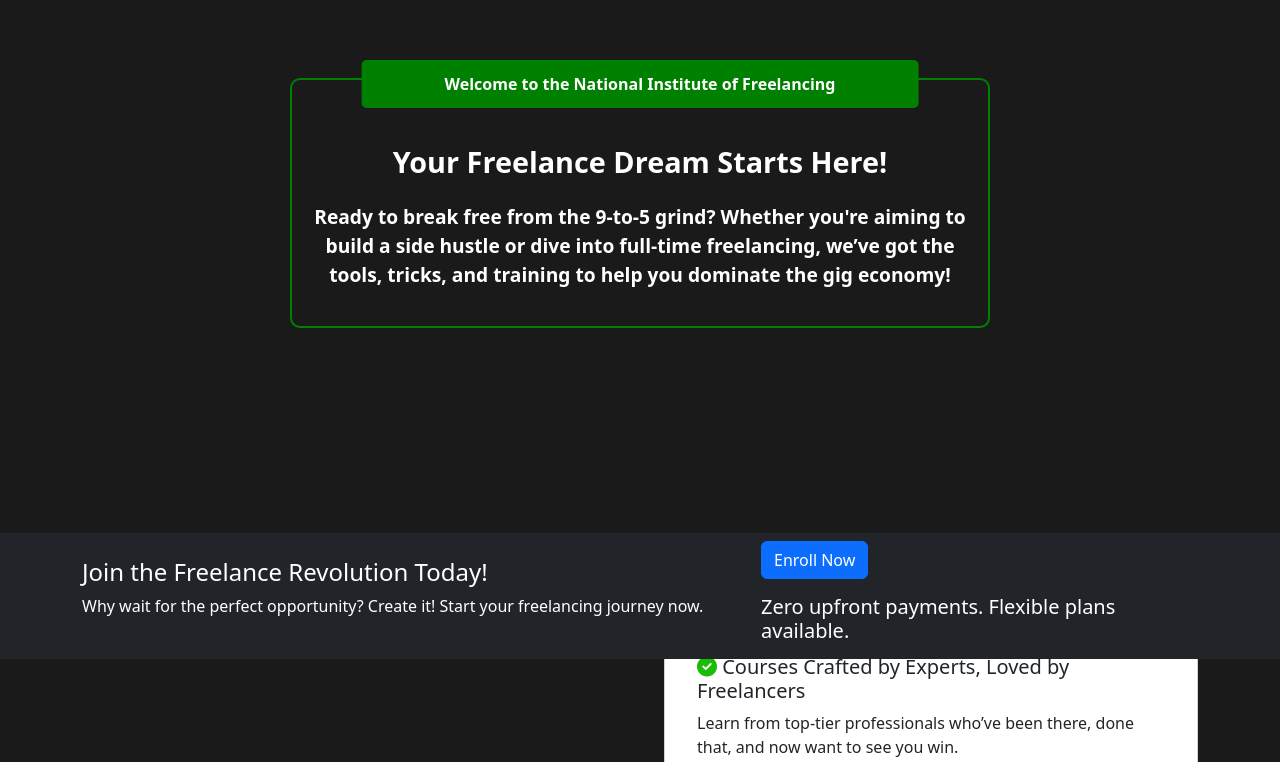
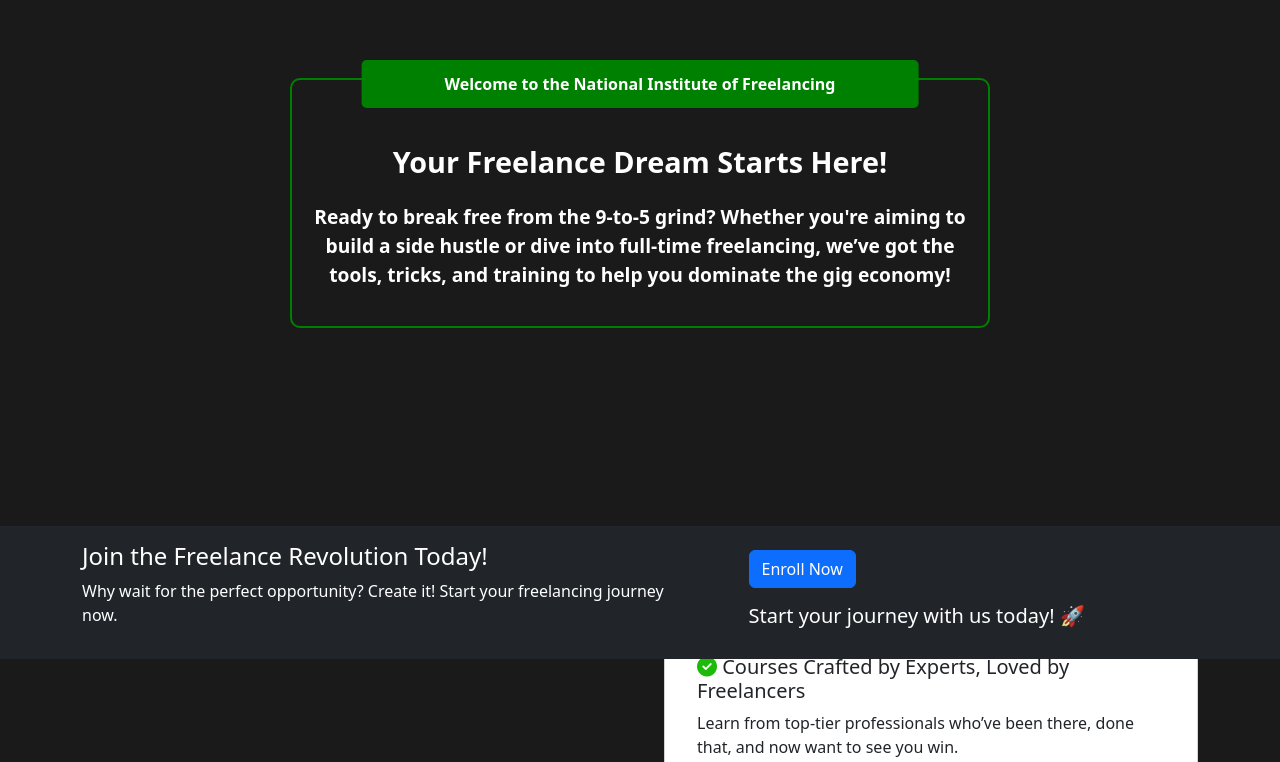
Before and after one commit to Tahahmadd/INF.github.io, a plain HTML site: page index.html in a window 1280 px wide. Shown: the part 141-903 px from the top of the page. Drawn offline with nearby package versions, Linux system fonts and the light colour scheme.

Commit message:
Update index.html

```diff
--- a/index.html
+++ b/index.html
@@ -31,11 +31,11 @@
               freelancing journey now.
             </p>
           </div>
-          <div class="col-md-10 mx-auto col-lg-5 d-flex flex-column justify-content-center align-items-center align-items-lg-start text-center text-lg-start">
+          <div class="col-lg-5 d-flex flex-column justify-content-center align-items-center align-items-lg-start text-center text-lg-start px-0 px-lg-5">
             <button type="button" class="btn btn-primary mb-3" style="width: fit-content;">
               Enroll Now
             </button>
-            <h5>Zero upfront payments. Flexible plans available.</h5>
+            <h5>Start your journey with us today! 🚀</h5>
           </div>
         </div>
       </div>
```
